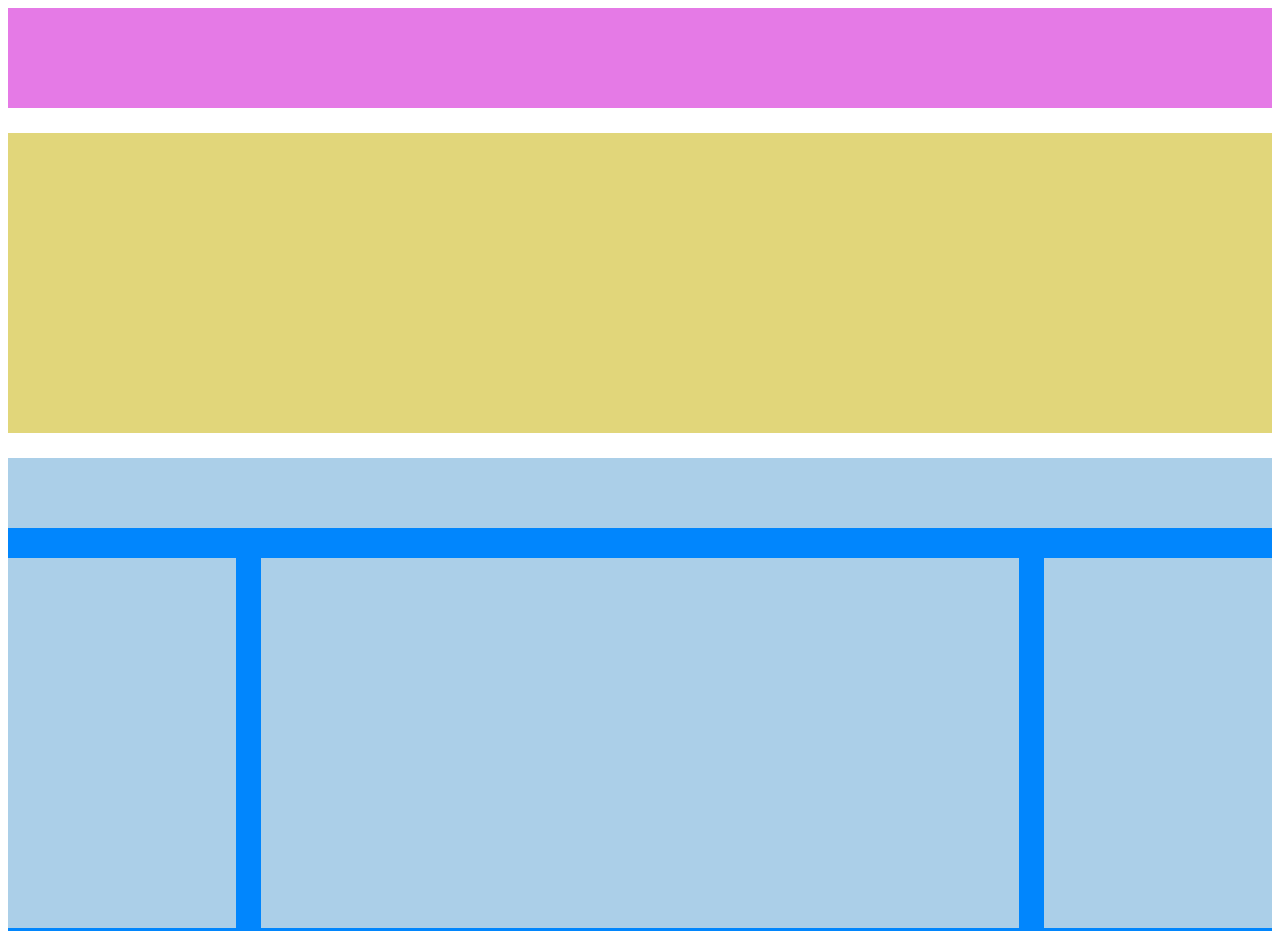
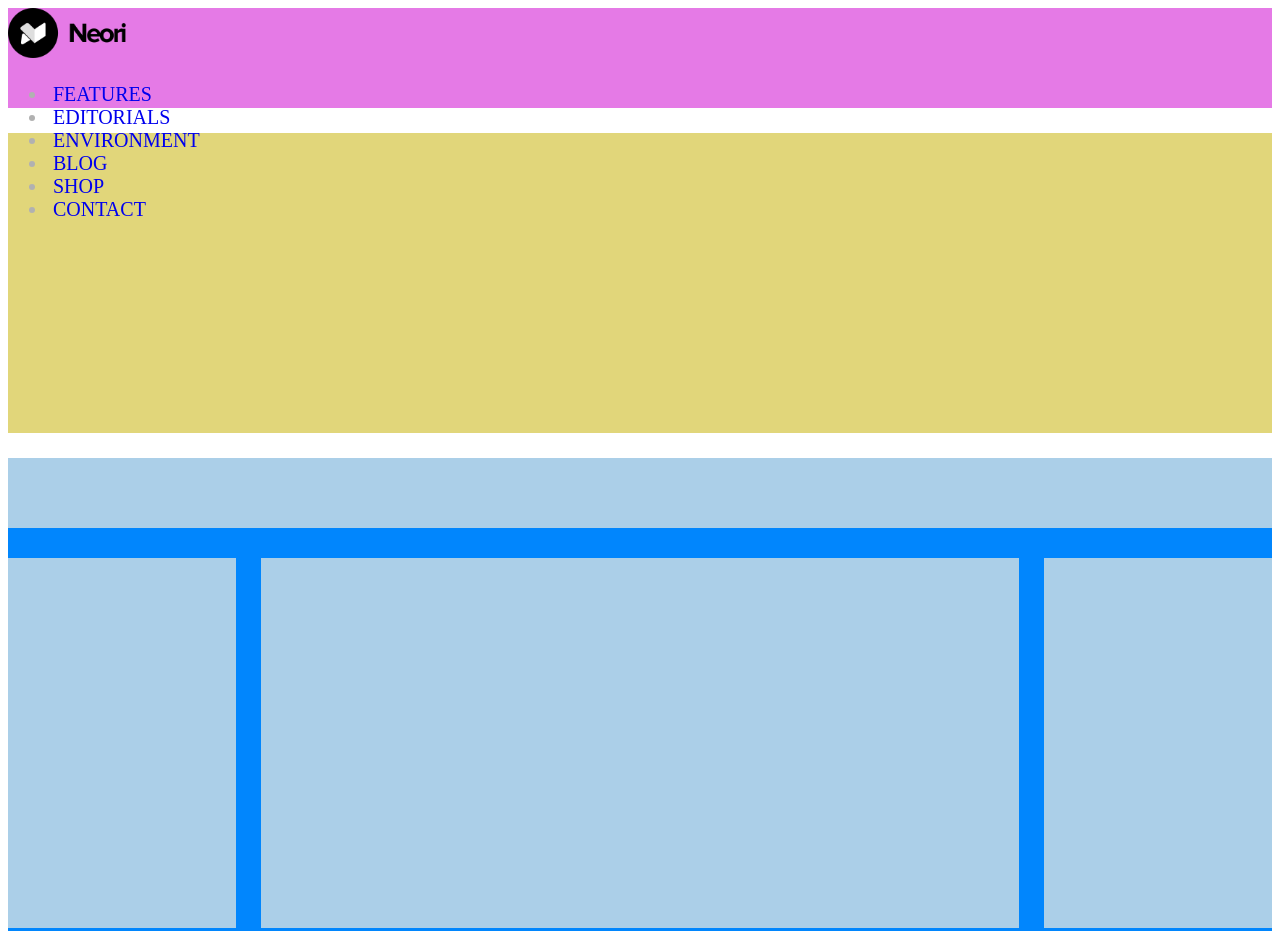
Before and after one commit to roy-naim/htmlcss-wp, a plain HTML site: page index.html in a window 1280 px wide. Shown: the top 931 px of the page. Drawn offline with Linux system fonts and the light colour scheme.

Commit message:
ul li added

```diff
--- a/assets/css/master.css
+++ b/assets/css/master.css
@@ -5,12 +5,28 @@
   background-color: #E57AE6;  /*pink color*/
   height: 100px;
 }
+.main-logo {
+  max-height: 50px;
+}
 
 header {
   height: 100px;
   width: 100%;
   /*border: 1px solid blue;*/
-  margin-bottom: 25px
+  margin-bottom: 25px;
+  color: #B1B1B1;
+  font-size: 20px;
+}
+
+.menu-text ul li a {
+  display: inline-block;
+  margin: 0 5px;
+  text-decoration: none;
+  list-style-type: none;
+}
+
+.menu-text ul li:first-child {
+  margin-left: 0;
 }
 
 footer {
--- a/index.html
+++ b/index.html
@@ -9,6 +9,18 @@
     <div class="container">
 
       <header>
+        <img class="main-logo" src="./assets/img/logo.png" alt="logo">
+        <div class="menu-text">
+          <ul>
+            <li><a href="word" style="font-family:corbel;">FEATURES</a></li>
+            <li><a href="word" style="font-family:corbel;">EDITORIALS</a></li>
+            <li><a href="word" style="font-family:corbel;">ENVIRONMENT</a></li>
+            <li><a href="word" style="font-family:corbel;">BLOG</a></li>
+            <li><a href="word" style="font-family:corbel;">SHOP</a></li>
+            <li><a href="word" style="font-family:corbel;">CONTACT</a></li>
+          </ul>
+        </div>
+
       </header>
       <div class="first-content">
       </div>
@@ -29,5 +41,7 @@
         </div>
       </footer>
     </div>
+
+    <div img src="./assets/img/logo.png" alt="logo">
   </body>
 </html>
```
Also changed, not shown: assets/img/banner-2.jpg (added), assets/img/banner.jpg (added), assets/img/img-1.jpg (added), assets/img/img-2.jpg (added), assets/img/img-3.jpg (added), assets/img/img-4.jpg (added), assets/img/img-5.jpg (added), assets/img/img-6.jpg (added), assets/img/logo.png (added).
